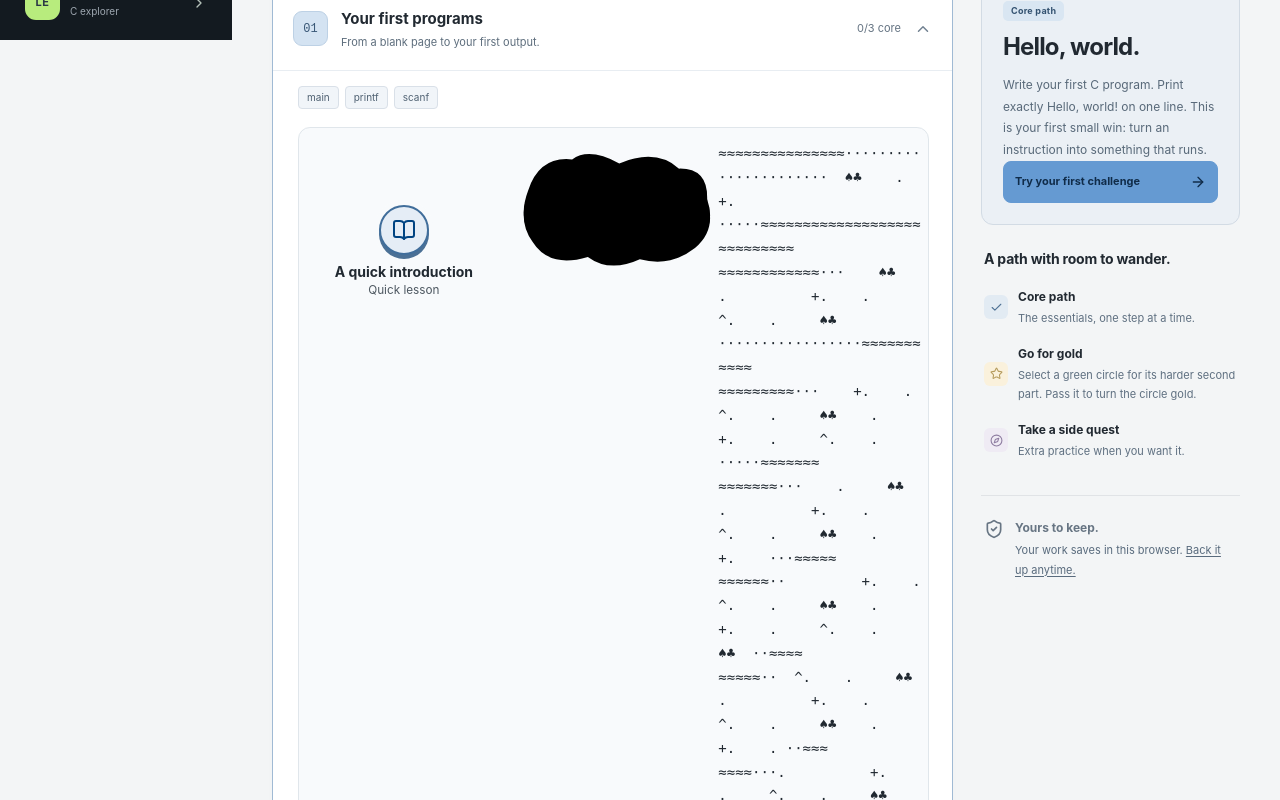
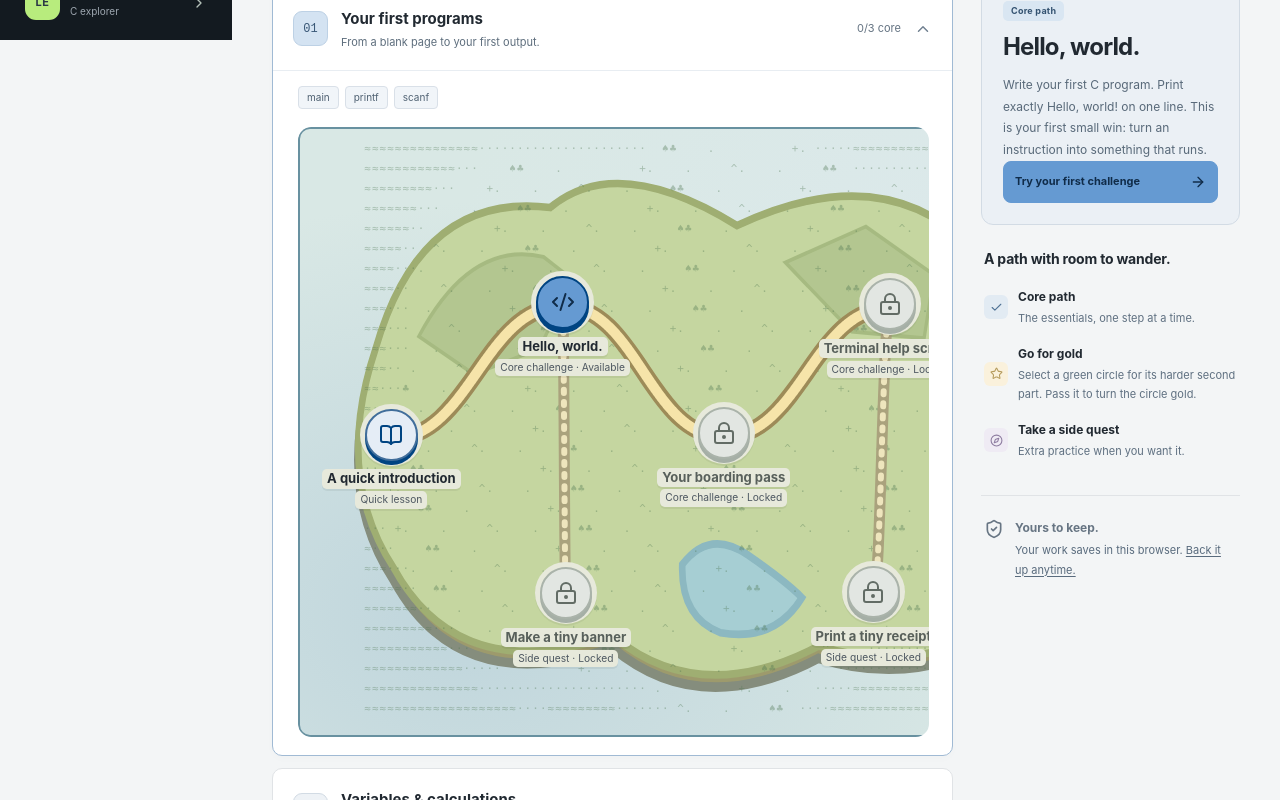
Before and after one commit to S-L-A-K-E-R/CODEX_C, a React (Vite) app: page / in a window 1280 px wide. Shown: the part 760-1560 px from the top of the page. Built offline with nearby package versions, Linux system fonts and the light colour scheme.

Commit message:
style(path): draw an ASCII island with connected roads, side paths and a crown destination

```diff
--- a/src/styles.css
+++ b/src/styles.css
@@ -4178,3 +4178,154 @@ details[open] > summary {
 @container (max-width: 32rem) {
   .chapter-trail.expanded-trail { grid-template-columns: repeat(2, minmax(0, 1fr)); }
 }
+
+
+/* Top-down chapter islands. The roads are SVG paths aligned with percentage-positioned
+   stops; ASCII terrain is decorative, with no downloaded art or pointer interception. */
+.map-frame {
+  overflow-x: auto;
+  overflow-y: hidden;
+  scrollbar-width: thin;
+  border-radius: 0.95rem;
+}
+.chapter-trail.map-trail {
+  --trail-paper: color-mix(in srgb, #f9f4dc 88%, var(--accent-light));
+  --disc: 3.75rem;
+  position: relative;
+  display: block;
+  box-sizing: border-box;
+  min-width: 835px;
+  height: 610px;
+  padding: 0;
+  isolation: isolate;
+  overflow: hidden;
+  border: 2px solid color-mix(in srgb, var(--accent-main) 24%, #89a3a1);
+  background: #d9e8e5;
+  background-image: radial-gradient(ellipse at 20% 80%, #bfd5dc 0%, transparent 60%),
+    radial-gradient(ellipse at 86% 18%, #dce9eb 0%, transparent 55%);
+}
+.map-landscape,
+.map-ascii,
+.map-roads {
+  position: absolute;
+  inset: 0;
+  width: 100%;
+  height: 100%;
+  pointer-events: none;
+}
+.map-landscape,
+.map-roads { overflow: hidden; }
+.map-island-shadow { fill: #9d9a6c; stroke: #858d7d; stroke-width: 10; }
+.map-island { fill: #c5d6a0; stroke: #9fae72; stroke-width: 8; }
+.map-ridge { fill: #a8bc86; stroke: #92a96d; stroke-width: 4; opacity: .6; }
+.map-pond { fill: #a6ced3; stroke: #8cb8c1; stroke-width: 8; }
+.map-ascii {
+  margin: 0;
+  padding-top: 10px;
+  font-family: ui-monospace, "Cascadia Code", Consolas, monospace;
+  font-size: clamp(10px, 0.85vw, 13px);
+  line-height: 20px;
+  letter-spacing: 0.1em;
+  text-align: center;
+  white-space: pre;
+  color: #4e7652;
+  opacity: .36;
+  user-select: none;
+  z-index: 1;
+}
+.map-roads { z-index: 2; }
+.map-road-outline,
+.map-road-core {
+  fill: none;
+  stroke-linecap: round;
+  stroke-linejoin: round;
+  vector-effect: non-scaling-stroke;
+}
+.map-road-outline { stroke: #9d8b58; stroke-width: 17; }
+.map-road-core { stroke: #f6e4a9; stroke-width: 10; stroke-dasharray: 1 0; }
+.map-side-road .map-road-outline { stroke: #aaa27d; stroke-width: 11; }
+.map-side-road .map-road-core { stroke: #eee5bd; stroke-width: 6; stroke-dasharray: 3 9; }
+.chapter-trail.map-trail .trail-stop.map-stop {
+  position: absolute;
+  z-index: 3;
+  width: 158px;
+  margin: 0;
+  padding: 0;
+  transform: translate(-50%, -30%);
+  text-align: center;
+}
+.chapter-trail.map-trail .trail-node {
+  padding: 0;
+  width: 100%;
+  max-width: 100%;
+  filter: drop-shadow(0 2px 0 #283a2512);
+}
+.chapter-trail.map-trail .trail-node b,
+.chapter-trail.map-trail .trail-node small {
+  background: var(--trail-paper);
+  border-radius: 0.35rem;
+  padding: 2px 5px;
+  box-decoration-break: clone;
+  max-width: 100%;
+}
+.chapter-trail.map-trail .trail-node b { font-size: .93rem; line-height: 1.16; }
+.chapter-trail.map-trail .trail-node small { font-size: .73rem; }
+.chapter-trail.map-trail .trail-disc {
+  box-shadow: 0 4px 0 var(--accent-dark), 0 0 0 5px var(--trail-paper);
+}
+.chapter-trail.map-trail .trail-node.complete .trail-disc {
+  box-shadow: 0 4px 0 #195d32, 0 0 0 5px var(--trail-paper);
+}
+.chapter-trail.map-trail .trail-node.locked .trail-disc {
+  box-shadow: 0 4px 0 #a5afa6, 0 0 0 5px var(--trail-paper);
+}
+.chapter-trail.map-trail .trail-node.mastered .trail-disc {
+  box-shadow: 0 4px 0 #a97c13, 0 0 0 5px var(--trail-paper);
+}
+.chapter-trail.map-trail .trail-node .tiny-medals { background: var(--trail-paper); }
+.chapter-trail.map-trail .trail-gold-shortcut {
+  background: var(--trail-paper);
+  font-size: .73rem;
+}
+.chapter-trail.map-trail .final-stop { width: 180px; }
+.chapter-trail.map-trail .final-stop .trail-disc {
+  width: 4.5rem;
+  height: 4.5rem;
+  border-width: 3px;
+  background: #f3cc6e;
+  color: #765012;
+  border-color: #a47823;
+  box-shadow: 0 5px 0 #a47823, 0 0 0 7px var(--trail-paper);
+}
+.chapter-trail.map-trail .final-stop .trail-disc svg { width: 2rem; height: 2rem; }
+.chapter-trail.map-trail .final-stop .trail-node.complete .trail-disc {
+  color: #fff9db;
+  background: #278147;
+  border-color: #216d3d;
+  box-shadow: 0 5px 0 #195d32, 0 0 0 7px var(--trail-paper);
+}
+.chapter-trail.map-trail .final-stop .trail-node.mastered .trail-disc {
+  background: #ffdb70;
+  border-color: #b3851a;
+  color: #664808;
+  box-shadow: 0 5px 0 #a97c13, 0 0 0 7px var(--trail-paper);
+}
+.chapter-trail.map-trail .final-stop .trail-node.locked .trail-disc {
+  color: #6a6d61;
+  background: #dde0d7;
+  border-color: #9da69b;
+  box-shadow: 0 5px 0 #a5afa6, 0 0 0 7px var(--trail-paper);
+}
+.chapter-trail.map-trail .final-stop b {
+  border: 1px solid #b99b53;
+}
+@container (max-width: 32rem) {
+  .chapter-trail.map-trail {
+    min-width: 835px;
+    height: 610px;
+  }
+  .chapter-trail.map-trail .trail-stop.map-stop {
+    padding: 0;
+    margin: 0;
+  }
+}
```
